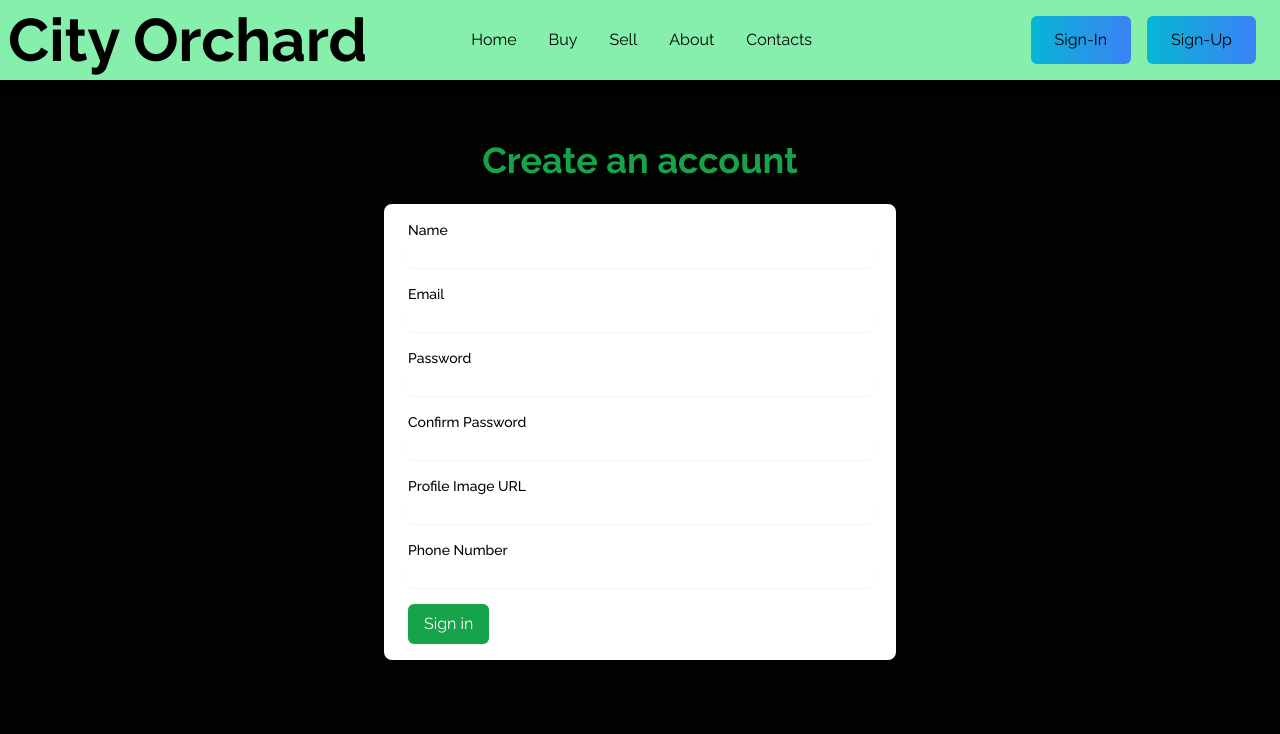
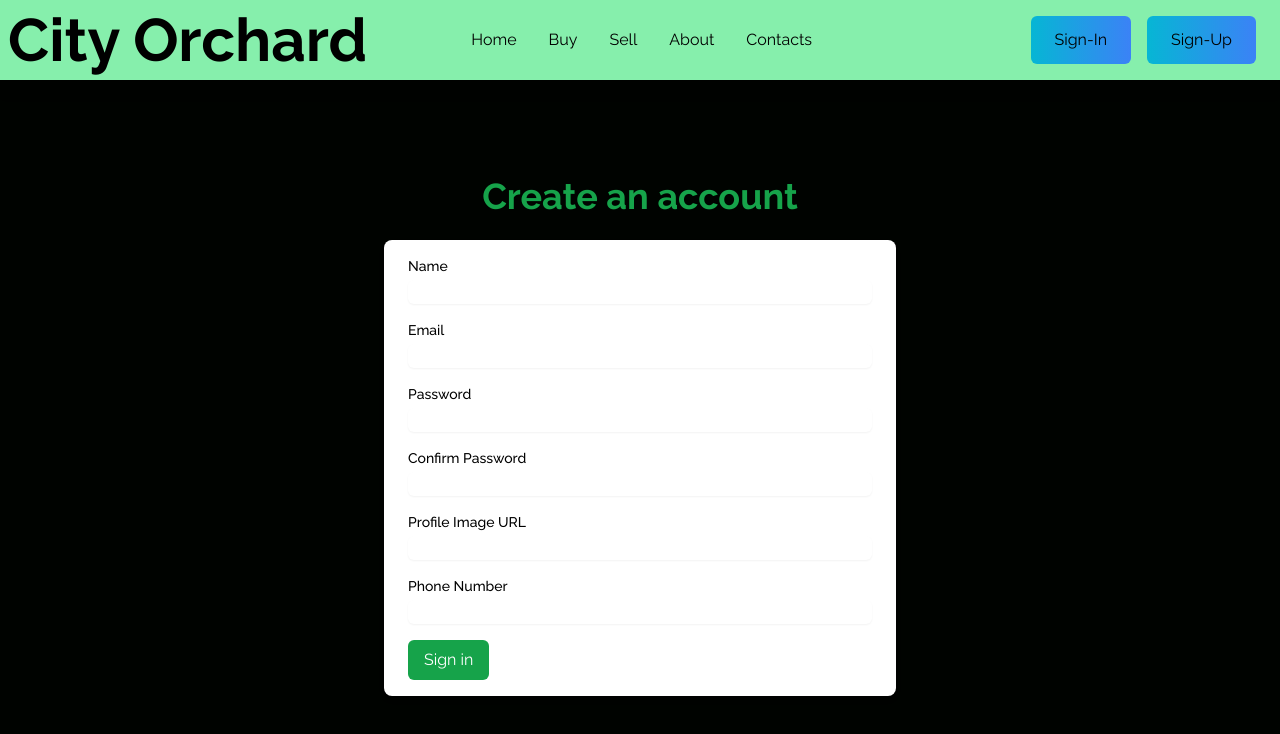
Before and after one commit to sammuthaiga/City-orchard-front-end, a React (Create React App) app: page /sign-up in a window 1280 px wide. Shown: the top 734 px of the page. Built offline with nearby package versions, Linux system fonts and the light colour scheme.

Commit message:
Modified the signup component

```diff
--- a/src/pages/Signup.jsx
+++ b/src/pages/Signup.jsx
@@ -40,7 +40,7 @@ export default function Signin() {
       <div className="flex flex-col items-center min-h-screen pt-6 sm:justify-center sm:pt-0 ">
         <div>
           <a href="/">
-            <h3 className="text-4xl font-bold text-green-600">Create an account</h3>
+            <h3 className="text-4xl pt-12 mt-6 font-bold text-green-600">Create an account</h3>
           </a>
         </div>
         <div className="w-full px-6 py-4 mt-6 overflow-hidden bg-white shadow-md sm:max-w-lg sm:rounded-lg">
```
